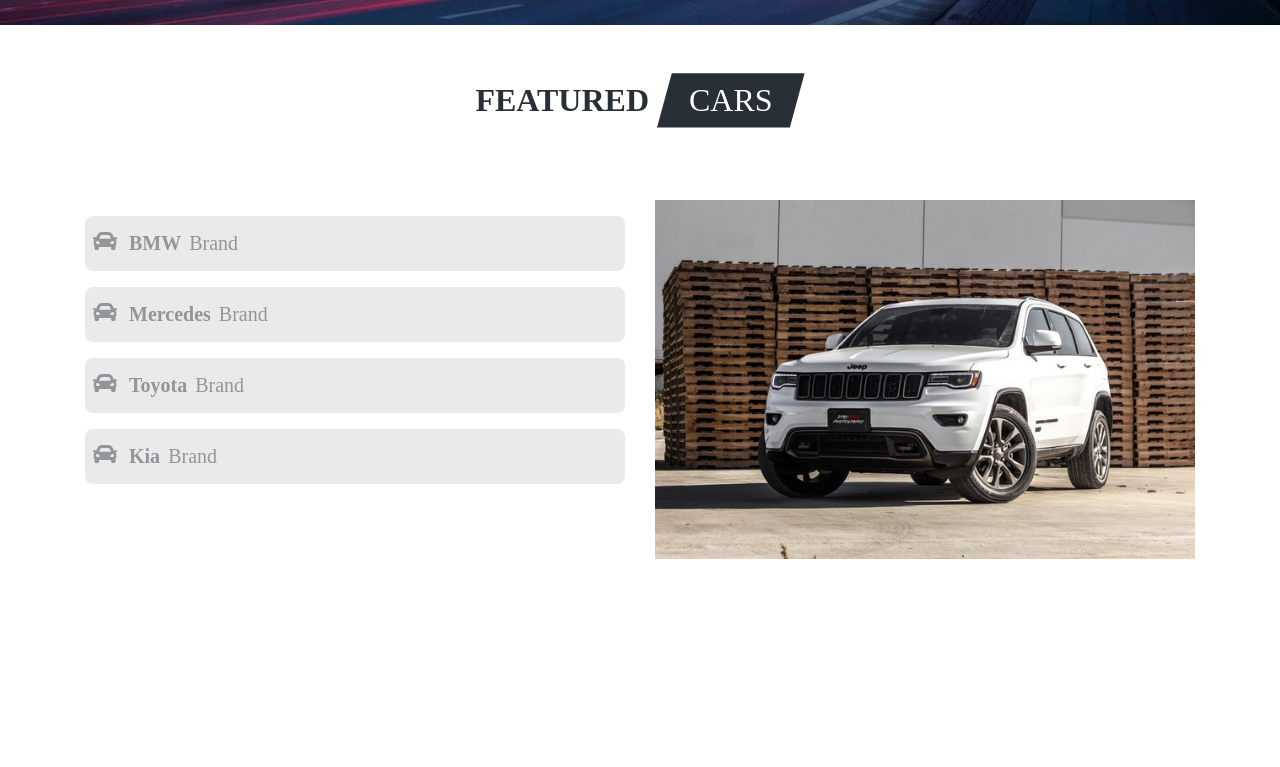
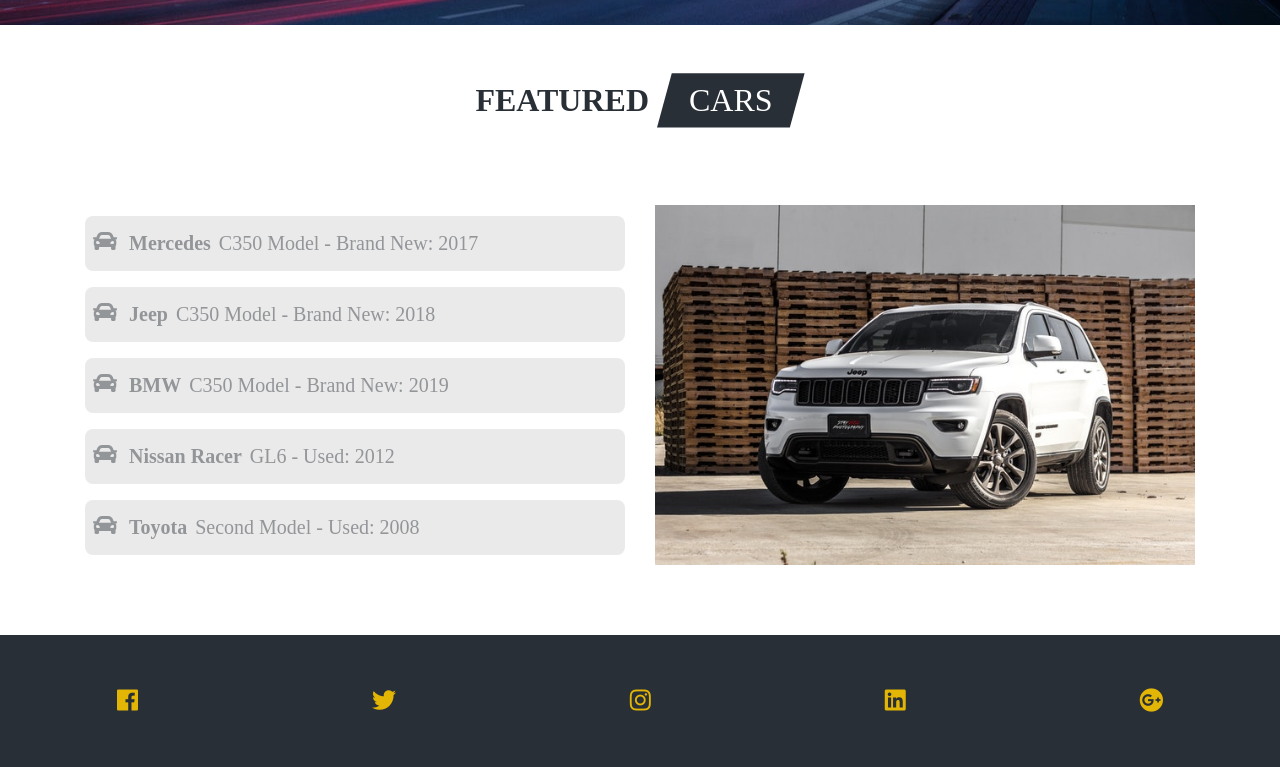
Before and after one commit to Web1017/CarDealershipApp, a website: page index.html in a window 1280 px wide. Shown: the part 2573-3340 px from the top of the page. Before the commit the page ends 3196 px from the top, so only its background shows below. Drawn offline with nearby package versions, Linux system fonts and the light colour scheme.

Commit message:
Added footer section, Javascript moduels + css changes

```diff
--- a/Content/app.css
+++ b/Content/app.css
@@ -234,3 +234,19 @@
 .img-container:hover .featured-link {
     opacity: 1;
 }
+
+/* Footer Section */
+.footer {
+    background: var(--mainBlack);
+}
+
+.footer-icon {
+    font-size: 1.5rem;
+    text-decoration: none;
+    color: var(--mainYellow);
+    transition: all 1s ease-in-out;
+}
+
+.footer-icon:hover {
+    color: var(--mainBlue);
+}
--- a/Scripts/app.js
+++ b/Scripts/app.js
@@ -11,3 +11,93 @@
         }
     })
 });
+
+//First Module
+const CreateCars = (() => {
+    //Vehicle Data
+    const cars = [];
+
+    //Vehicle Class
+    class Car {
+
+        constructor(make, country, img, special, model, price, type, trans, gas) {
+            this.make = make;
+            this.country = country;
+            this.img = img;
+            this.special = special;
+            this.model = model;
+            this.price = price;
+            this.type = type;
+            this.trans = trans;
+            this.gas = gas;
+
+        }
+    }
+
+    // Vehicle function (to create)
+    function makeCar(make, country, img = 'Assets/img/Inventory/CarItem1.jpg', special = true, model = 'new model', price = 20000, type = 'merc', trans = 'automatic', gas) {
+
+        const car = new Car(make, country, img, special, model, type, price, trans, gas);
+        cars.push(car)
+    }
+
+    // Vehicle Production
+    function produceCars() {
+        makeCar('Mercedes', 'German', 'Assets/img/Inventory/CarItem1.jpg', true, 'C350 model - Brand New: 2017');
+        makeCar('Jeep', 'american', 'Assets/img/Inventory/CarItem2.jpg', true, 'C350 model - Brand New: 2018');
+        makeCar('BMW', 'German', 'Assets/img/Inventory/CarItem3.jpg', true, 'C350 model - Brand New: 2019');
+        makeCar('Nissan Racer', 'Japanese', 'Assets/img/Inventory/CarItem4.jpg', true, 'GL6 - Used: 2012');
+        makeCar('Toyota', 'Japanese', 'Assets/img/Inventory/CarItem5.jpg', true, 'Second model - Used: 2008');
+
+    }
+
+    produceCars();
+
+    //Special Vehicles
+    const specialCars = cars.filter(car => car.special === true)
+
+
+    return {
+        cars,
+        specialCars
+    }
+
+})();
+console.log(CreateCars.cars);
+console.log(CreateCars.specialCars);
+
+//Second Module
+const DisplaySpecialCars = ((CreateCars) => {
+    const specialCars = CreateCars.specialCars;
+
+    const info = document.querySelector('.featured-info');
+
+    // Document Loaded event
+    document.addEventListener('DOMContentLoaded', () => {
+        info.innerHTML = '';
+        let data = '';
+
+        specialCars.forEach(item => {
+            data += `<!-- Single Item -->
+            <div data-img="${item.img}" class="featured-item my-3 d-flex p-2 text-capitalize align-items-baseline flex-wrap">
+                <span class="featured-icon mr-2">
+                    <i class="fas fa-car"></i>
+                </span>
+                <h5 class="font-weight-bold mx-1">${item.make}</h5>
+                <h5 class=" mx-1">${item.model}</h5>
+            </div>
+            <!-- End of Single Item -->`
+        })
+        info.innerHTML = data;
+    })
+
+    //Change Image
+    info.addEventListener('click', (event) => {
+        if (event.target.parentElement.classList.contains('featured-item')) {
+
+            const img = event.target.parentElement.dataset.img;
+            document.querySelector('.featured-photo').src = img;
+        }
+    })
+
+})(CreateCars);
--- a/index.html
+++ b/index.html
@@ -473,9 +473,29 @@
             </div>
         </div>
     </section>
+    <!-- End of Vehicles Section -->
 
+    <!-- Footer Section -->
+    <footer class="footer py-5">
+        <div class="footer-icons d-flex justify-content-around">
+            <a href="#" class="footer-icon">
+                <i class="fab fa-facebook"></i>
+            </a>
+            <a href="#" class="footer-icon">
+                <i class="fab fa-twitter"></i>
+            </a>
+            <a href="#" class="footer-icon">
+                <i class="fab fa-instagram"></i>
+            </a>
+            <a href="#" class="footer-icon">
+                <i class="fab fa-linkedin"></i>
+            </a>
+            <a href="#" class="footer-icon">
+                <i class="fab fa-google-plus"></i>
+            </a>
+        </div>
+    </footer>
 
-    <!-- End of Vehicles Section -->
 
     <!-- Scripts GOES HERE -->
     <script src="node_modules\jquery\dist\jquery.min.js"></script>
```
